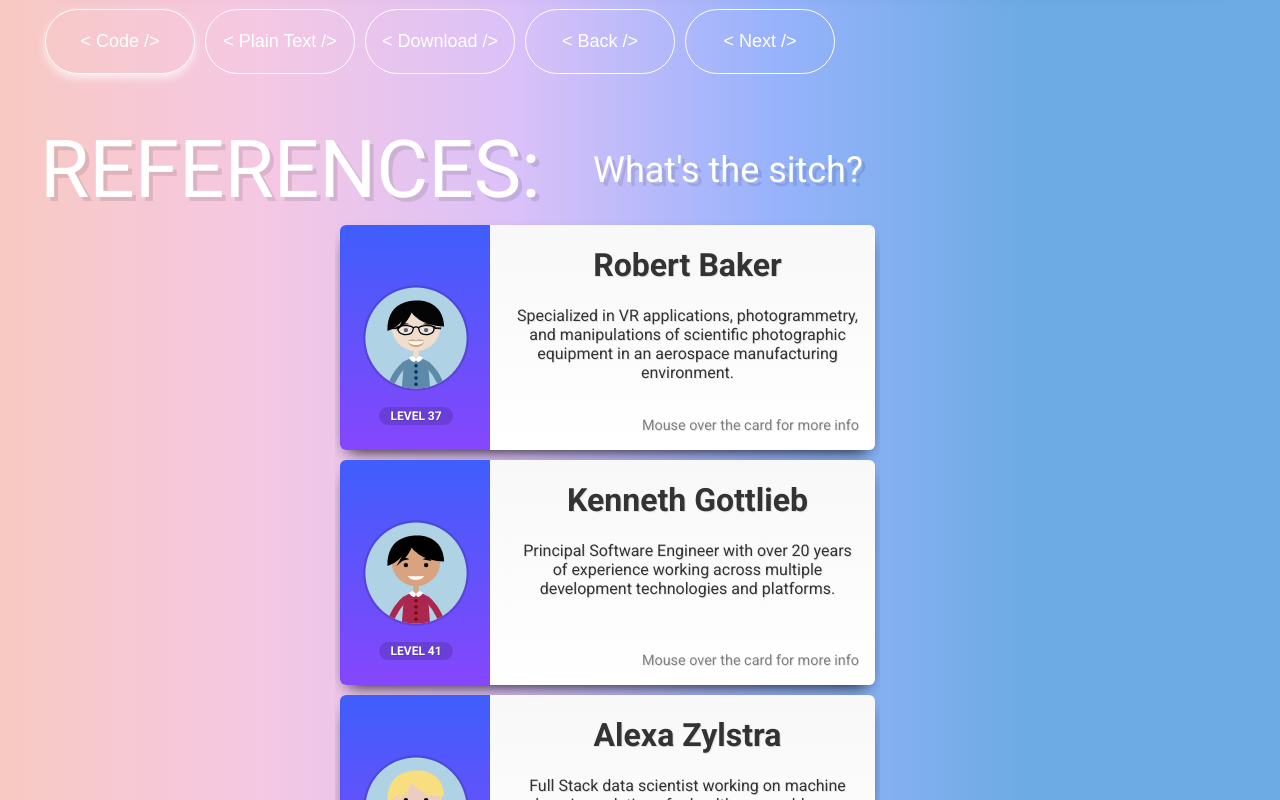
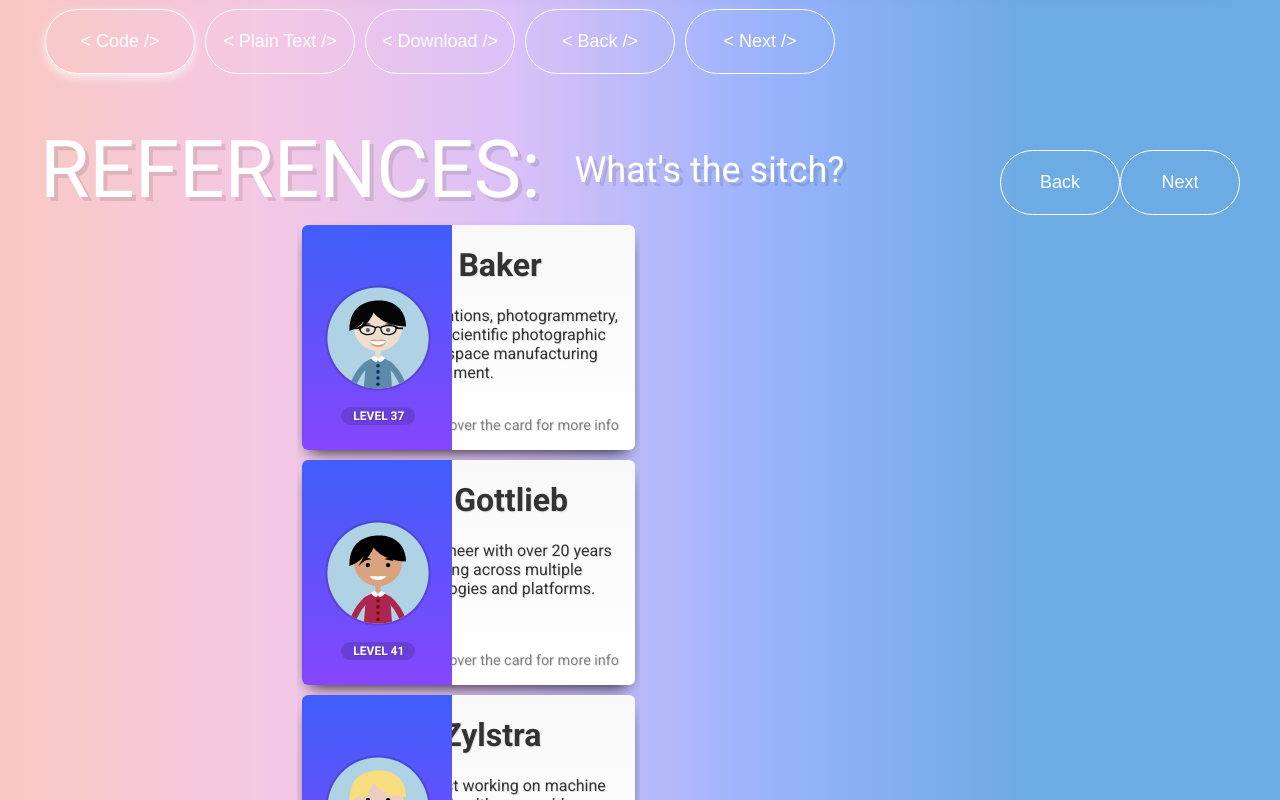
Before and after one commit to AveryCaldwell/Portfolio-8-23, a React (Vite) app: page / in a window 1280 px wide. Shown: the part 3880-4680 px from the top of the page. Built offline with nearby package versions, Linux system fonts and the light colour scheme; a web font is replaced by a local one.

Commit message:
added button span, still need to format

```diff
--- a/src/components/Resume.jsx
+++ b/src/components/Resume.jsx
@@ -112,7 +112,6 @@ function Resume({ props }) {
 		Code: { boxShadow: '0 4px 10px rgba(255, 255, 255, 0.7)' },
 		Ref: { boxShadow: '0 4px 10px rgba(255, 255, 255, 0.0)' },
 	});
-	//TODO: Make it so the introduction button highlights and then it is based off of the current active about content
 	const resumeButtons = [
 		{ target: 'Code', span: 'Code', name: 'Code' },
 		{ target: 'PlainText', span: 'Plain Text', name: 'PlainText' },
--- a/src/components/Styles.jsx
+++ b/src/components/Styles.jsx
@@ -1259,6 +1259,29 @@ export const more = {
 	fontSize: '0.9rem',
 	color: 'gray',
 };
+export const testimonialsButtonSpan = {
+	display: 'flex',
+	justifyContent: 'space-around',
+	flexDirection: 'row',
+	width: '450px',
+	height: '150px',
+};export const testimonialsButton = {
+	borderRadius: '36px',
+	border: '1px solid white',
+	// position: 'relative',
+	textAlign: 'center',
+	listStyle: 'none',
+	width: '120px',
+	// top: '202vh',
+	// left: '5%',
+	height: '65px',
+	color: 'white',
+	fontSize: '18px',
+	lineHeight: '1.25',
+	backgroundColor: 'transparent',
+	cursor: 'pointer',
+	marginTop: '30px',
+};
 /* ============================== CONTACT SECTION ============================== */
 export const contactContainer = {
 	backgroundColor: 'magenta',
--- a/src/components/Testimonials.jsx
+++ b/src/components/Testimonials.jsx
@@ -11,7 +11,9 @@ import PhoneIphoneIcon from '@mui/icons-material/PhoneIphone';
 // IMPORT STYLING
 import {
 	refContainer,
+	testimonialsButtonSpan,
 	pageContainer,
+	testimonialsButton,
 	refBox,
 	refTitle,
 	center,
@@ -59,6 +61,20 @@ function Testimonials({ props }) {
 		zIndex: 2,
 		borderRadius: hover ? '0 5px 5px 0' : 'none',
 	};
+
+	const [testimonialsState, setTestimonialsButtonState] = React.useState({
+		Resume: { boxShadow: '0 4px 10px rgba(255, 255, 255, 0.0)' },
+		Contact: { boxShadow: '0 4px 10px rgba(255, 255, 255, 0.0)' },
+	});
+	const testimonialsButtons = [
+		{ target: 'Resume', span: 'Back', name: 'Resume' },
+		{ target: 'Contact', span: 'Next', name: 'Contact' },
+	];
+	function setTestimonialsHoverButton(name, style) {
+		let obj = Object.assign({}, testimonialsState);
+		obj[name] = style;
+		setTestimonialsButtonState(obj);
+	}
 
 	return (
 		<React.Fragment>
@@ -330,7 +346,7 @@ function Testimonials({ props }) {
 												Email:{' '}
 												<span style={value}>
 													{' '}
-													alexa.zylstra@hca.com{' '}
+													zylstra.az@gmail.com{' '}
 												</span>
 											</div>
 										</div>
@@ -368,6 +384,51 @@ function Testimonials({ props }) {
 						</div>
 					</div>
 				</div>
+				{/* BUTTON SPAN */}
+				<div id="testimonialsButtonSpan" style={testimonialsButtonSpan}>
+					{testimonialsButtons.map(function (element, index) {
+						return (
+							<button
+								className="testimonialsButton"
+								key={`testimonialsButton${index}`}
+								name={element.name}
+								style={{
+									...testimonialsButton,
+									...testimonialsState[element.name],
+								}}
+								onMouseEnter={(event) => {
+									//console.log(event.target.name);
+									setTestimonialsHoverButton(
+										event.target.name,
+										{
+											boxShadow:
+												'0 4px 10px rgba(255, 255, 255, 0.7)',
+										}
+									);
+								}}
+								onMouseLeave={(event) => {
+									setTestimonialsHoverButton(
+										event.target.name,
+										{
+											boxShadow:
+												'0 4px 10px rgba(255, 255, 255, 0.0)',
+										}
+									);
+								}}
+								onClick={function () {
+									props.setActivePage(element.target);
+									setProjectsHoverButton(element.target, {
+										boxShadow:
+											'0 4px 10px rgba(255, 255, 255, 0.0)',
+									});
+								}}
+							>
+								<span>{element.span}</span>
+							</button>
+						);
+					})}
+				</div>
+
 				{/* END OF CONTAINER DIV */}
 			</div>
 		</React.Fragment>
```
